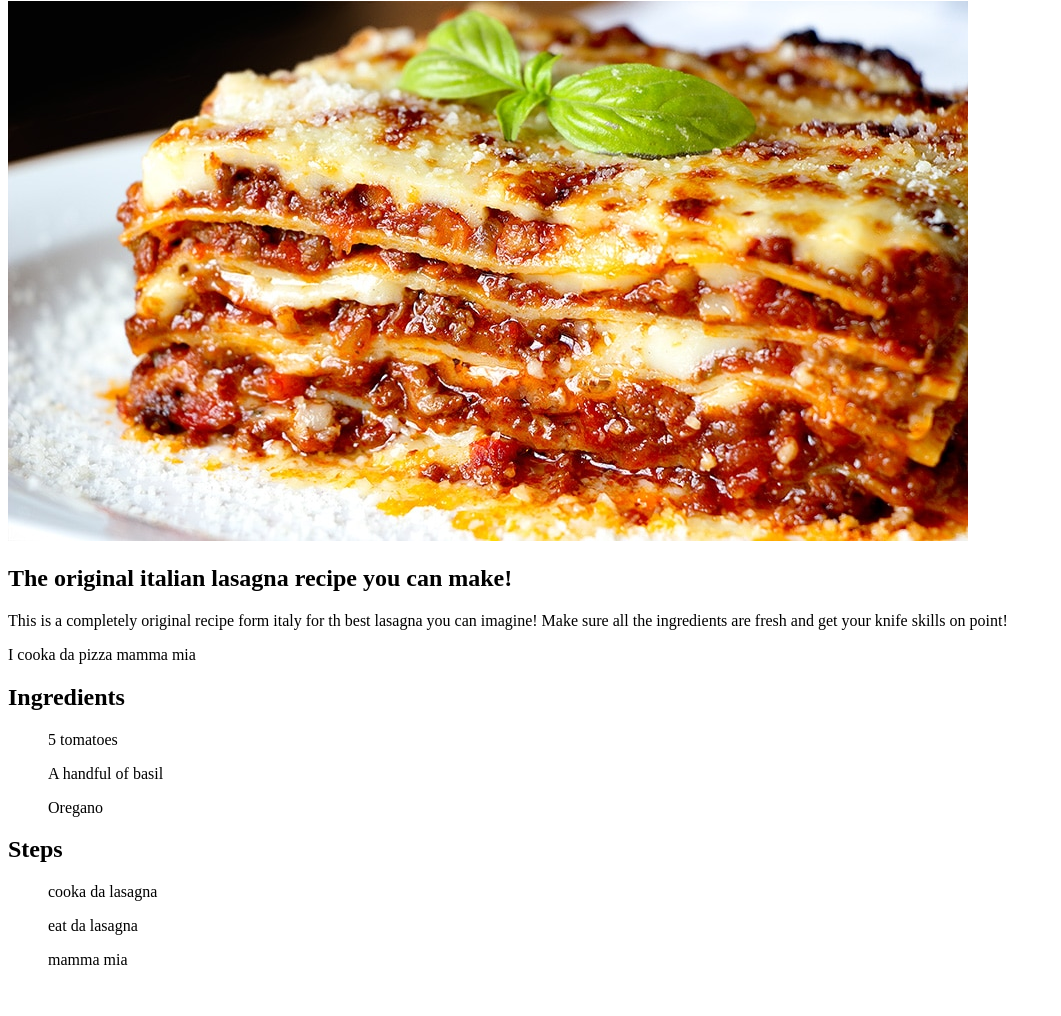
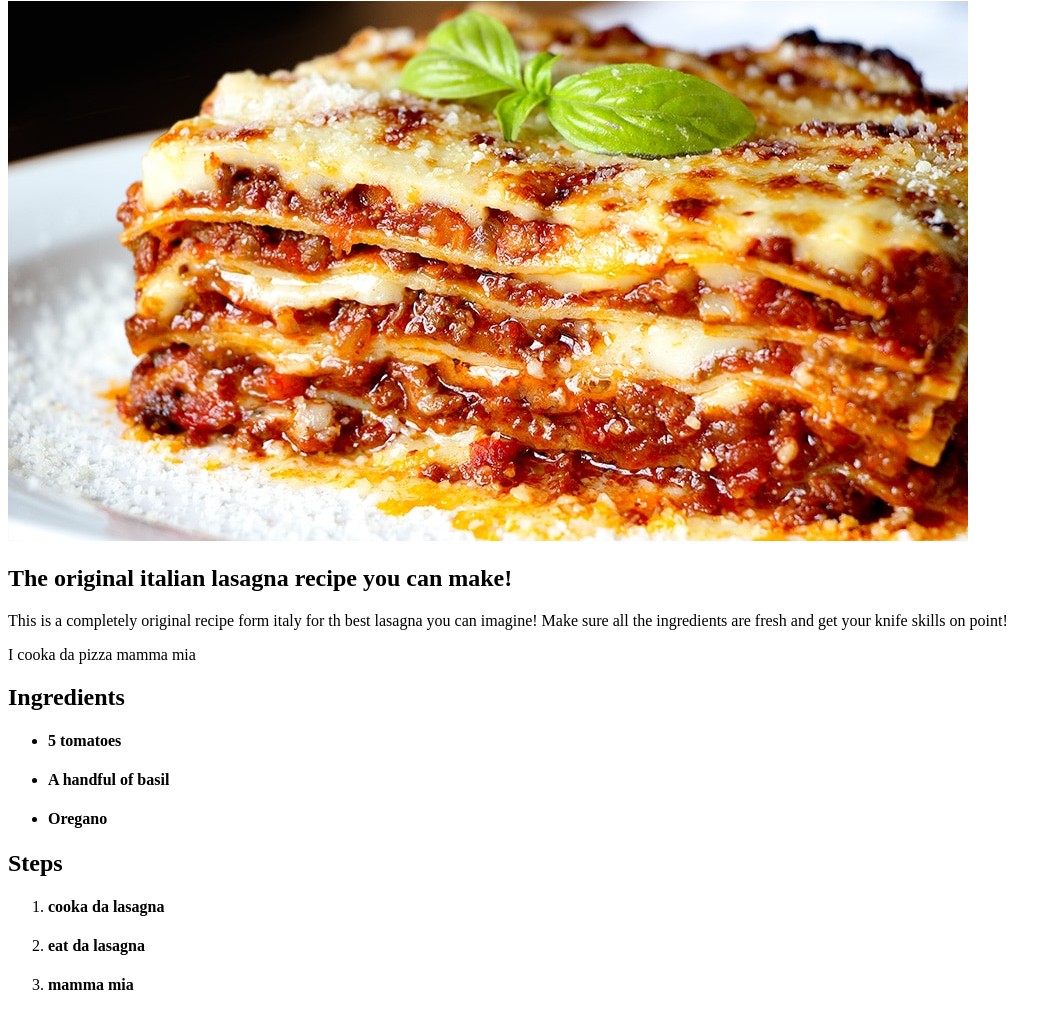
Before and after one commit to FerM-boop/odin-recipes, a plain HTML site: page recipes/lasagna.html in a window 1280 px wide. Shown: the part 79-1095 px from the top of the page, without its empty margins (0-1061 px from the left). Before the commit the page ends 1064 px from the top, so only its background shows below. Drawn offline with Linux system fonts and the light colour scheme.

Commit message:
Fixed list syntax

```diff
--- a/recipes/lasagna.html
+++ b/recipes/lasagna.html
@@ -12,12 +12,16 @@
         <p>This is a completely original recipe form italy for th best lasagna you can imagine! Make sure all the ingredients are fresh and get your knife skills on point!</p>
         <p>I cooka da pizza mamma mia</p>
         <h2>Ingredients</h2>
-        <ul>5 tomatoes</ul>
-        <ul>A handful of basil</ul>
-        <ul>Oregano</ul>
+        <ul>
+            <li><h4>5 tomatoes</h4></li>
+            <li><h4>A handful of basil</h4></li>
+            <li><h4>Oregano</h4></li>
+        </ul>
         <h2>Steps</h2>
-        <ol>cooka da lasagna</ol>
-        <ol>eat da lasagna</ol>
-        <ol>mamma mia</ol>
+        <ol>
+            <li><h4>cooka da lasagna</h4></li>
+            <li><h4>eat da lasagna</h4></li>
+            <li><h4>mamma mia</h4></li>
+        </ol>
     </body>
 </html>
```
